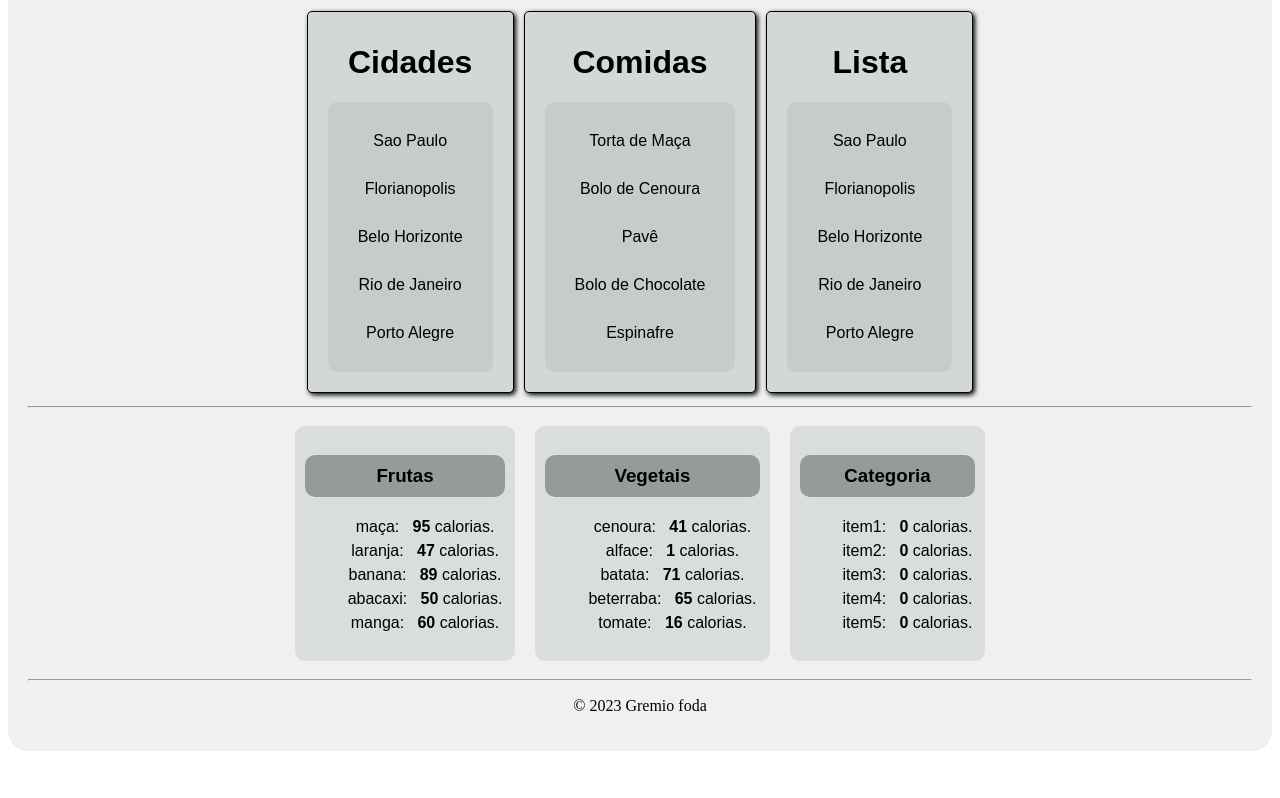
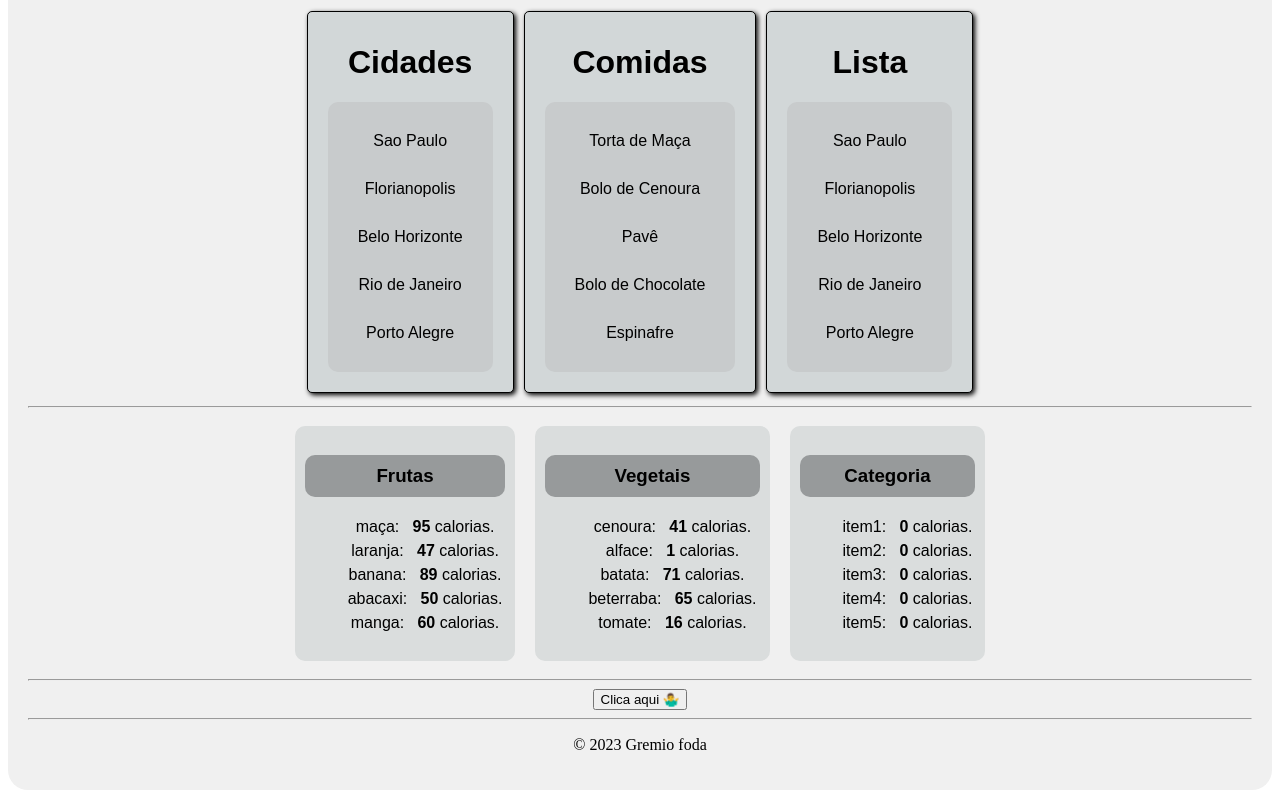
Before and after one commit to bielziitoo/React-App-Testes, a React (Vite) app: page / in a window 1280 px wide. Shown: the part 1398-2196 px from the top of the page. Before the commit the page ends 2157 px from the top, so only its background shows below. Built offline with nearby package versions, Linux system fonts and the light colour scheme.

Commit message:
update on UserGreeting and new interactive Button

```diff
--- a/src/App.jsx
+++ b/src/App.jsx
@@ -8,6 +8,7 @@ import ListGroup from './componentes/ListGroup.jsx'
 import UserGreeting from './componentes/UserGreeting.jsx'
 import List from './componentes/List.jsx'
 import ProgressBar from './componentes/ProgressBar.jsx'
+import Button from './componentes/Button.jsx'
 
 function App() {
 
@@ -50,6 +51,8 @@ function App() {
       <List items={vegetais} categoria={'Vegetais'}/>
       <List></List>
       <hr />
+      <Button />
+      <hr />
       <Footer />
     </>
   )
--- /dev/null
+++ b/src/componentes/Button.jsx
@@ -0,0 +1,26 @@
+
+function Button() {
+
+/*     let count = 0;
+
+    const handleClick = (nome) => {
+        if(count < 3){
+            count++;
+            console.log(`${nome} voce me clicou ${count} vezes.`)
+        }
+        else{
+            console.log(`${nome} para de me clicar`)
+        }
+
+    }; */
+
+    const handleClick = (e) => {
+        e.target.textContent = 'Ai cara'
+    }
+
+    return(
+        <button onClick={(e) => handleClick(e)}>Clica aqui 🤷‍♂️</button>
+    )
+}
+
+export default Button
--- a/src/componentes/UserGreeting.jsx
+++ b/src/componentes/UserGreeting.jsx
@@ -8,11 +8,11 @@ function UserGreeting(props) {
     let data = new Date().getHours();
 
     let condicao;
-
-    if (data < 20 && data > 12) {
+    console.log(`Hora: ${data}`)
+    if (data >= 12 && data < 20) {
         condicao = 'Boa tarde, ';
     }
-    else if (data >= 20 && data <= 7) {
+    else if (data >= 20) {
         condicao = 'Boa noite, ';
     }
     else {
```
